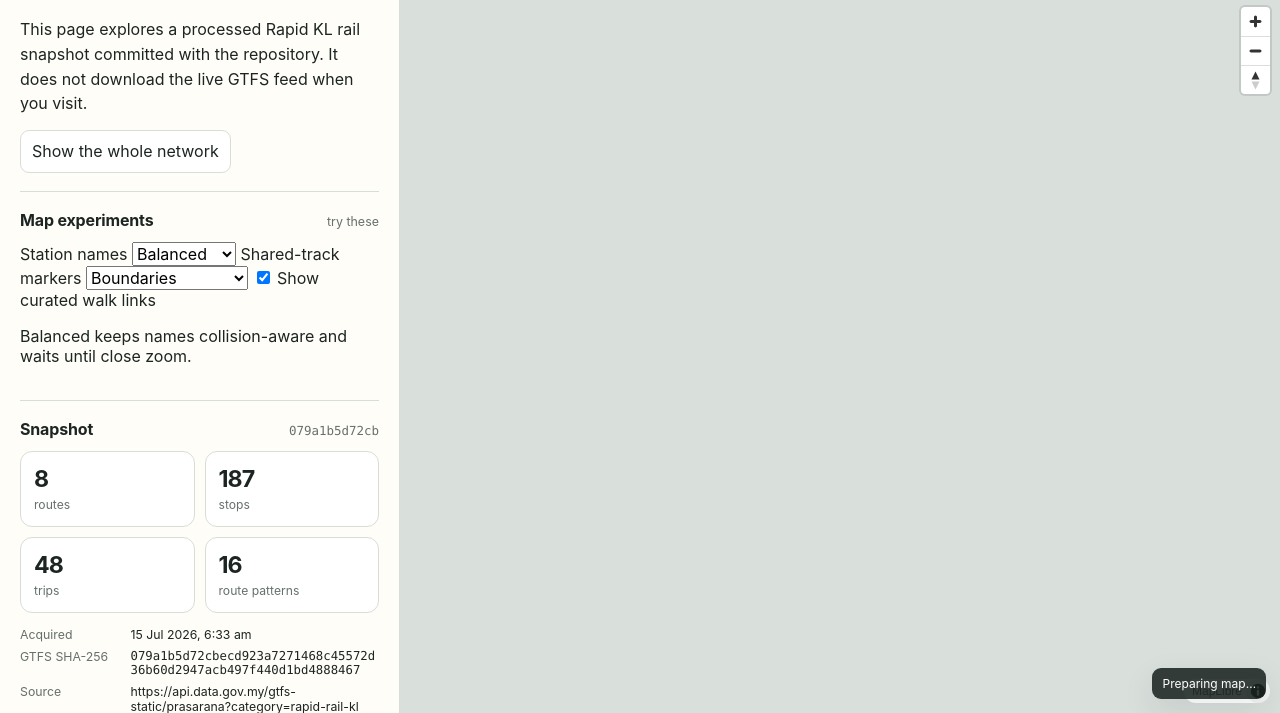
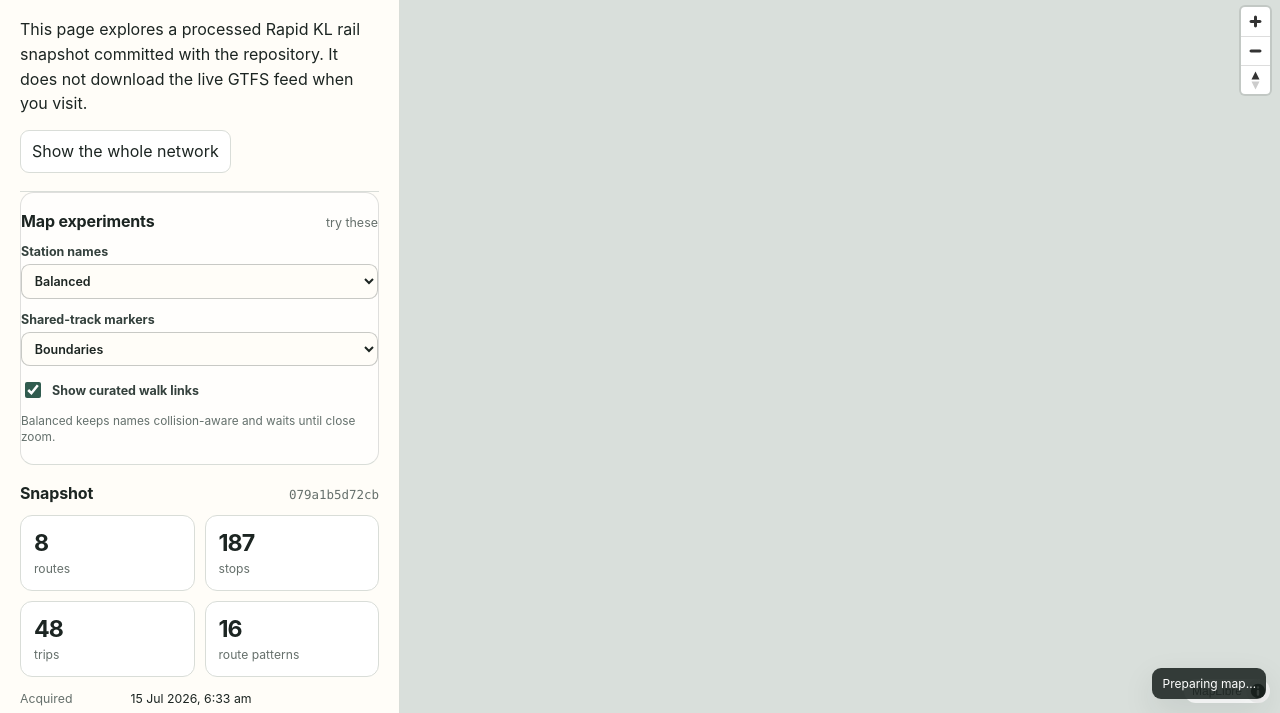
Before and after one commit to noisedoctrine/pickmeup, a plain HTML site: page docs/index.html in a window 1280 px wide. Shown: the part 93-806 px from the top of the page. Drawn offline with nearby package versions, Linux system fonts and the light colour scheme; no server answers.

Commit message:
Style map experiments and hover popups

```diff
--- a/docs/map-features.css
+++ b/docs/map-features.css
@@ -59,3 +59,79 @@
   font-size: 0.76rem;
   line-height: 1.3;
 }
+
+.map-experiments {
+  display: grid;
+  gap: 0.8rem;
+  padding: 0.9rem;
+  border: 1px solid rgba(28, 37, 34, 0.14);
+  border-radius: 0.85rem;
+  background: rgba(255, 255, 255, 0.58);
+}
+
+.map-experiments .section-heading {
+  margin-bottom: 0;
+}
+
+.experiment-field {
+  display: grid;
+  gap: 0.35rem;
+  color: #34413d;
+  font-size: 0.78rem;
+  font-weight: 700;
+}
+
+.experiment-field select {
+  width: 100%;
+  border: 1px solid rgba(28, 37, 34, 0.24);
+  border-radius: 0.55rem;
+  padding: 0.48rem 0.55rem;
+  background: #fffdf8;
+  color: #1c2522;
+  font: inherit;
+  font-weight: 600;
+}
+
+.experiment-check {
+  display: flex;
+  align-items: center;
+  gap: 0.5rem;
+  color: #34413d;
+  font-size: 0.78rem;
+  font-weight: 700;
+}
+
+.experiment-check input {
+  width: 1rem;
+  height: 1rem;
+  accent-color: #315c4f;
+}
+
+.experiment-note {
+  min-height: 2.5em;
+  margin: 0;
+  color: #65716d;
+  font-size: 0.74rem;
+  line-height: 1.35;
+}
+
+.maplibregl-popup.station-hover-popup {
+  pointer-events: none;
+}
+
+.maplibregl-popup.station-hover-popup .maplibregl-popup-content {
+  padding: 0.7rem 0.8rem;
+  border: 1px solid rgba(28, 37, 34, 0.15);
+  border-radius: 0.7rem;
+  box-shadow: 0 0.45rem 1.4rem rgba(24, 35, 31, 0.2);
+}
+
+.maplibregl-popup.station-hover-popup .station-popup {
+  min-width: 10.5rem;
+  max-width: 17rem;
+  gap: 0.35rem;
+}
+
+.maplibregl-popup.station-pinned-popup .maplibregl-popup-content {
+  border-radius: 0.8rem;
+}
```
